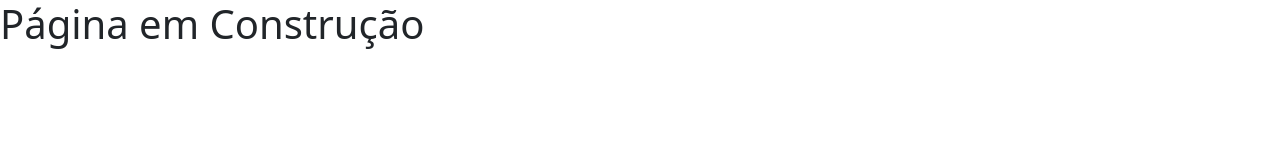
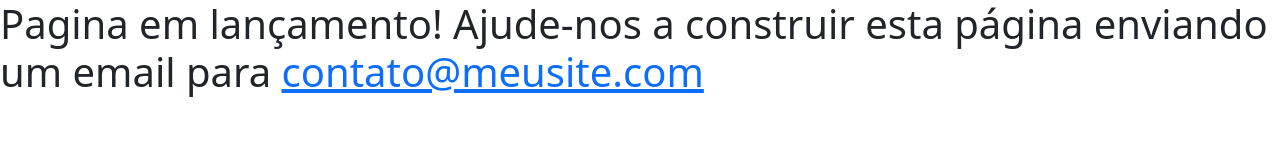
Before and after one commit to luiszampieron/senac-git-merge-example, a plain HTML site: page index.html in a window 1280 px wide. Drawn offline with nearby package versions, Linux system fonts and the light colour scheme.

Commit message:
update heading for construction page with contact information

```diff
--- a/index.html
+++ b/index.html
@@ -10,7 +10,7 @@
 </head>
 <body>
     <h1>
-        Página em Construção
+        Pagina em lançamento! Ajude-nos a construir esta página enviando um email para <a href="mailto:contato@meusite.com">contato@meusite.com</a>
     </h1>
 </body>
 </html>
```
